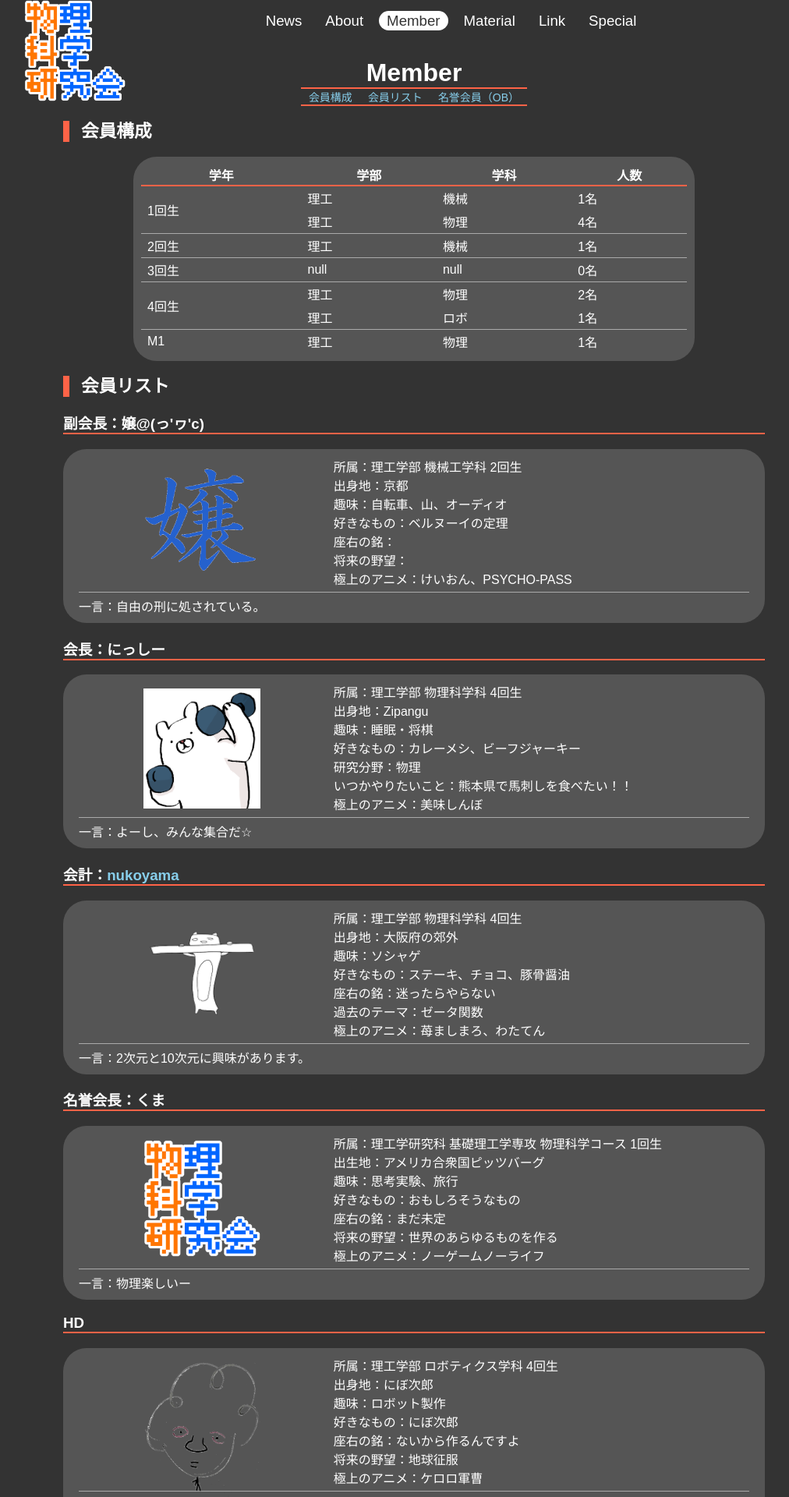
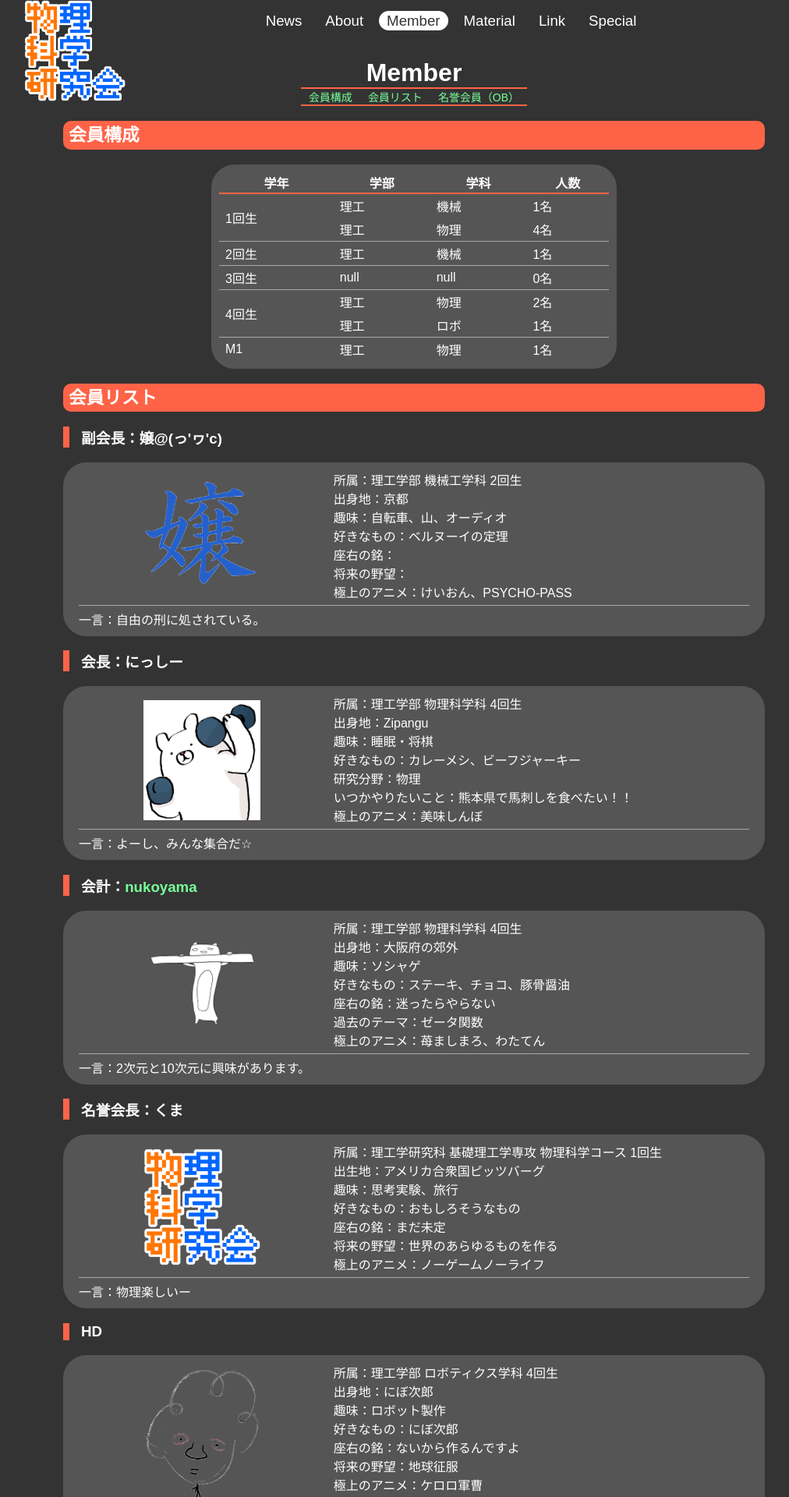
Before and after one commit to vuccaken/vuccaken.github.io, a Jekyll site: the page built from _pages/member.md, in a window 1280 px wide. Shown: the top 1920 px of the page at 78% size, without its empty margins (109-1121 px from the left). Built offline with Jekyll 4.4.1, drawn with Linux system fonts in a browser that asks for light colours.

Commit message:
change color

```diff
--- a/_sass/home.scss
+++ b/_sass/home.scss
@@ -11,7 +11,7 @@
 }
 
 .home_text {
-  color: aqua;
+  color: $text-color;
   position: absolute;
   top: 20%;
   left: 50%;
--- a/_sass/reset.scss
+++ b/_sass/reset.scss
@@ -1,8 +1,11 @@
 $bg-color: #333;
 $bg-color-sub: #555;
+// $bg-color-sub: #333;
 $text-color: #fff;
 $thm-color: tomato;
-$a-color: skyblue;
+$a-color: #7f9;
+$aho-color: tomato;
+
 
 body {
   font-family: 'ヒラギノ丸ゴ ProN W4', Meiryo, sans-serif, "Helvetica Neue", "Yu Gothic", YuGothic, Verdana, "M+ 1p";
@@ -22,27 +25,39 @@ a {
   color: $a-color;
 }
 a:hover {
-  color: $thm-color;
+  color: $aho-color;
 }
 h1 {
   text-align: center;
   margin-bottom: 0;
+  // background-color: aqua;
 }
 h2 {
+  // border-left: solid 8px $thm-color;
+  // padding-left: 15px;
+  // color: #0F9;
+  background-color: $thm-color;
+  border: solid 2px $thm-color;
+  border-radius: 10px;
+  padding: 5px;
+  line-height: 1em;
+  font-size: 17pt;
+}
+h2:before, h2:after{
+  // content: '💩';
+  // padding-right: 0.5em;
+}
+h3 {
+  // border-bottom: solid 2px $thm-color;
   border-left: solid 8px $thm-color;
   padding-left: 15px;
-  line-height: 1.2em;
-  font-size: 17pt;
-}
-h3 {
-  border-bottom: solid 2px $thm-color;
 }
 
 .table-space {
   // background-color: aqua;
   background-color: $bg-color-sub;
-  // width: 0;
-  max-width: 700px;
+  width: 80%;
+  max-width: 500px;
   margin: auto;
   padding: 10px;
   border-radius: 30px;
@@ -51,11 +66,11 @@ table {
   empty-cells: hide;
   border-collapse: collapse;
   border-spacing: 0;
-  // border: solid 2px tomato;
+  // border: solid 2px #fff;
   // width: 70%;
   width: 100%;
   margin: auto;
-  // background-color: aqua;
+  // background-color: #00d;
   // border-radius: 30px;
   // padding: 10px;
 }
```
